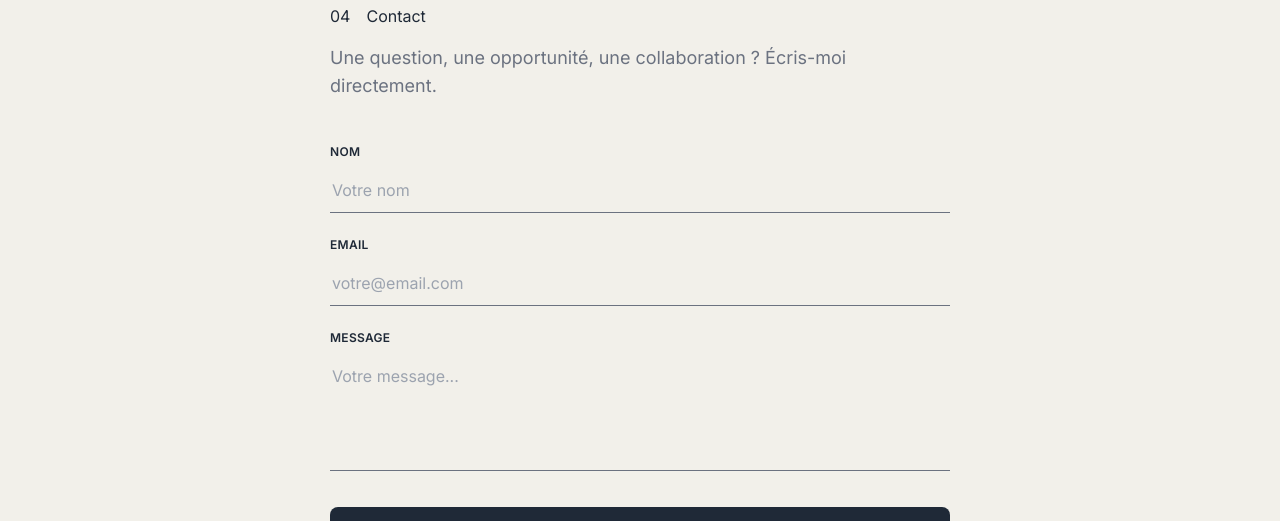
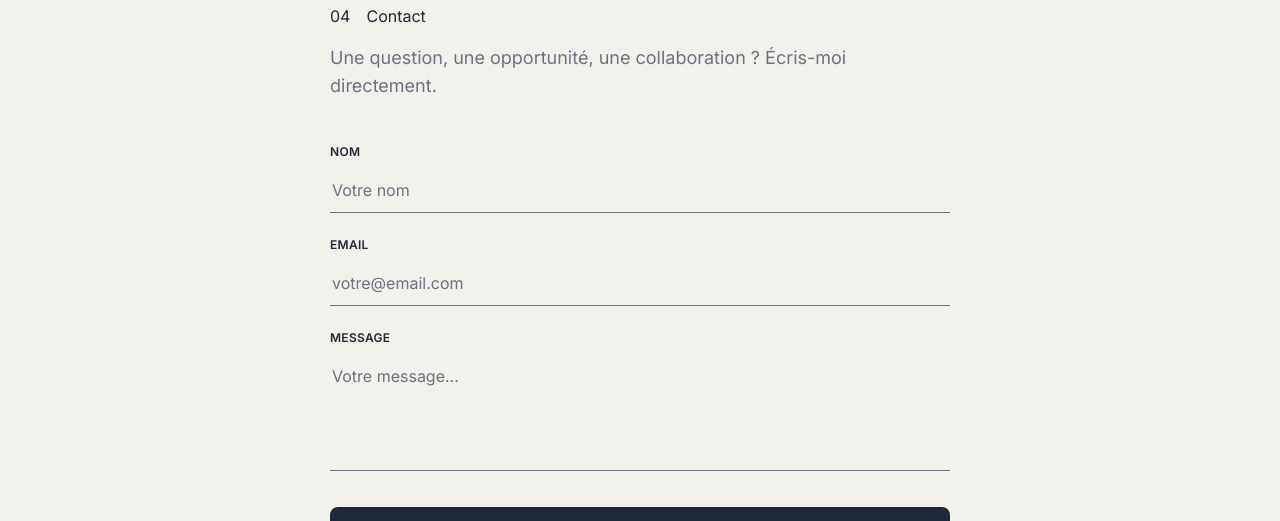
Before and after one commit to Laeti-Challant/Laeti-Challant.github.io, a Nuxt app: page / in a window 1280 px wide. Shown: the part 2385-2906 px from the top of the page. Built offline with nearby package versions, Linux system fonts and the light colour scheme; no server answers.

Commit message:
fix(a11y): increase contact form placeholder contrast

```diff
--- a/components/ContactSection.vue
+++ b/components/ContactSection.vue
@@ -109,7 +109,7 @@ async function submitForm() {
 
 .form-input {
   @apply w-full bg-transparent border-0 border-b-[1.5px] border-text-light rounded-none
-         px-0.5 py-2.5 text-base text-text-dark
+         px-0.5 py-2.5 text-base text-text-dark placeholder:text-text-light
          focus:outline-none focus:border-primary focus:shadow-[0_1.5px_0_0_theme(colors.primary)]
          transition-colors duration-200;
 }
```
